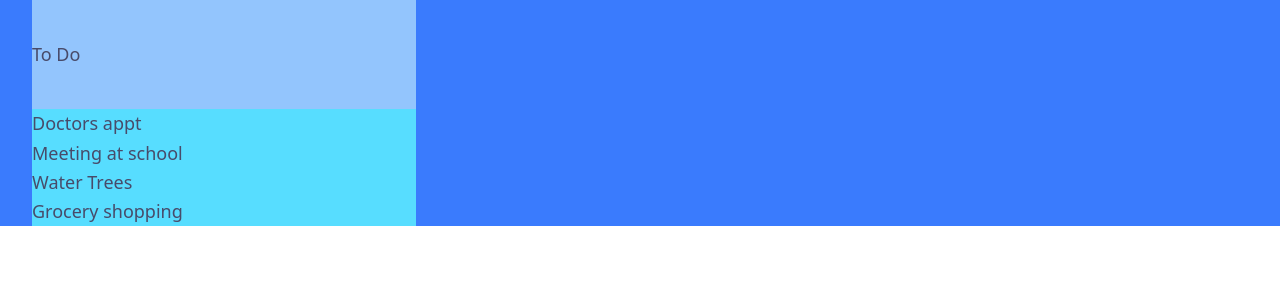
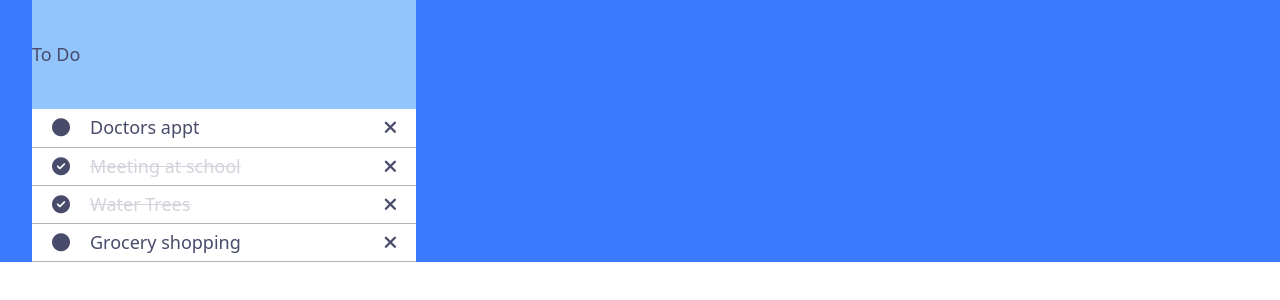
Before and after one commit to kathy-ems/vuejs-python-fastapi, a Vue app: page /#/ in a window 1280 px wide. Shown: the top 300 px of the page. Built offline with nearby package versions, Linux system fonts and the light colour scheme; a web font is replaced by a local one.

Commit message:
ability to check off items on the list

```diff
--- a/src/components/Task.vue
+++ b/src/components/Task.vue
@@ -1,6 +1,28 @@
 <template>
-  <div>
-    <div>{{ task.text }}</div>
+  <div class="bg-gray-100 border-gray-400 border-b px-3 py-1">
+    <div class="grid gap-2 grid-cols-8 items-center">
+      <span class="justify-self-start pl-2">
+        <i
+          @click="$emit('toggle-completed')"
+          :class="[
+            task.completed
+              ? 'fa fa-light fa-circle'
+              : 'fa-solid fa-circle-check',
+          ]"
+        ></i>
+      </span>
+      <span
+        :class="[
+          task.completed ? '' : 'line-through text-grayBlue-200',
+          'col-start-2 col-end-7',
+        ]"
+      >
+        {{ task.text }}
+      </span>
+      <span class="col-start-8 col-span-1 justify-self-end pr-2">
+        <i class="fas fa-times" />
+      </span>
+    </div>
   </div>
 </template>
 
--- a/src/components/Tasks.vue
+++ b/src/components/Tasks.vue
@@ -2,7 +2,10 @@
   <div>
     <div>
       <div :key="task.id" v-for="task in tasks">
-        <Task :task="task" />
+        <Task
+          @toggle-completed="$emit('toggle-completed', task.id)"
+          :task="task"
+        />
       </div>
     </div>
   </div>
@@ -19,5 +22,6 @@ export default {
   components: {
     Task,
   },
+  emits: ["toggle-reminder"],
 };
 </script>
--- a/src/views/Home.vue
+++ b/src/views/Home.vue
@@ -1,6 +1,6 @@
 <template>
   <div>
-    <Tasks :tasks="tasks" />
+    <Tasks @toggle-completed="toggleCompleted" :tasks="tasks" />
   </div>
 </template>
 
@@ -17,6 +17,13 @@ export default {
     return {
       tasks: [],
     };
+  },
+  methods: {
+    toggleCompleted(id) {
+      this.tasks = this.tasks.map((task) =>
+        task.id === id ? { ...task, completed: !task.completed } : task
+      );
+    },
   },
   created() {
     this.tasks = [
```
